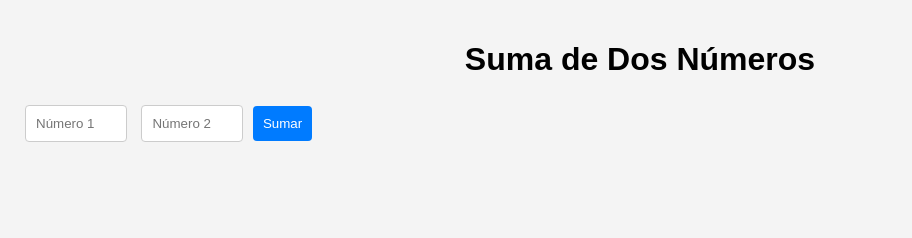
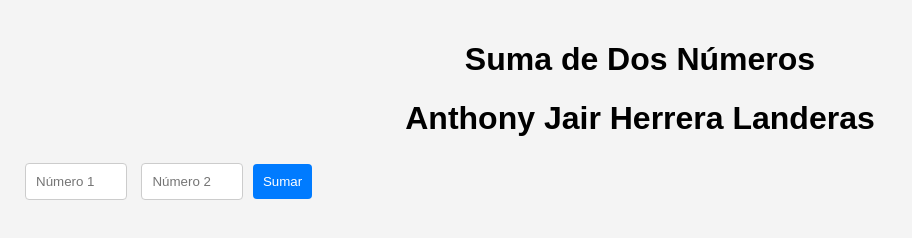
Before and after one commit to ThonyHL/gitpagesprueba, a plain HTML site: page index.html in a window 1280 px wide. Shown: the whole page, without its empty margins (0-912 px from the left). Drawn offline with Linux system fonts and the light colour scheme.

Commit message:
Agregue nombre Anthony Herrera

```diff
--- a/index.html
+++ b/index.html
@@ -11,6 +11,7 @@
 
 
     <h1>Suma de Dos Números</h1>
+    <h1>Anthony Jair Herrera Landeras</h1>
     <input type="number" id="num1" placeholder="Número 1">
     <input type="number" id="num2" placeholder="Número 2">
     <button id="sumBtn">Sumar</button>
```
